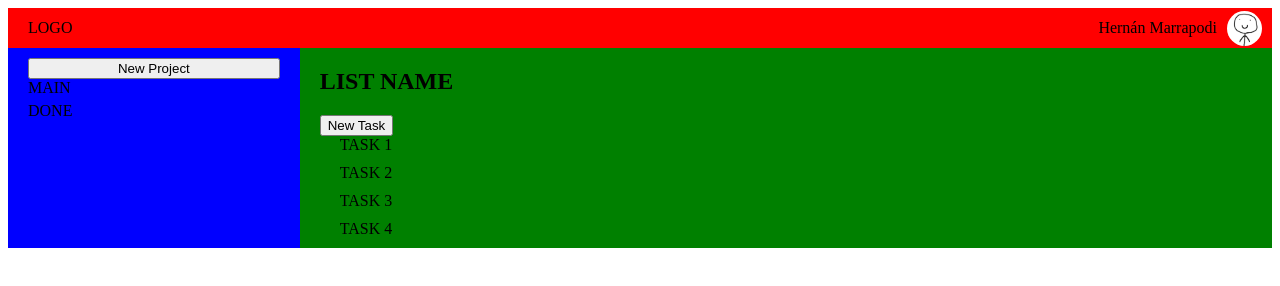
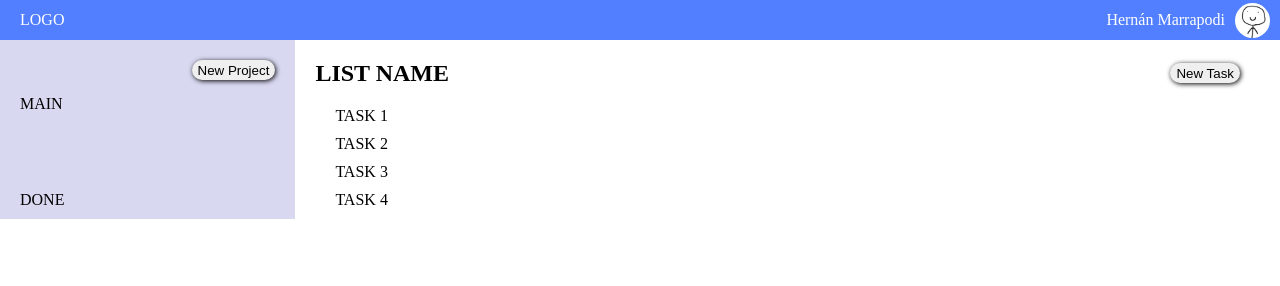
Before and after one commit to marrahenzo/todo-list, a website built with webpack: page index.html in a window 1280 px wide. Built offline with nearby package versions, Linux system fonts and the light colour scheme.

Commit message:
Adjusted colors and element positioning

```diff
--- a/src/style.css
+++ b/src/style.css
@@ -1,3 +1,7 @@
+body {
+  margin: 0;
+}
+
 #main-container {
   display: grid;
   grid-template-columns: 0.3fr 1fr;
@@ -7,9 +11,10 @@
 #navbar {
   display: flex;
   align-items: center;
-  background-color: red;
+  background-color: rgb(81, 127, 255);
   color: black;
   grid-column: 1/3;
+  color: white;
 }
 
 #nav-logo {
@@ -31,7 +36,7 @@
 #sidebar {
   display: flex;
   flex-direction: column;
-  background-color: blue;
+  background-color: rgb(216, 216, 241);
   grid-column: 1/2;
   grid-row: 2;
   padding-left: 20px;
@@ -39,8 +44,8 @@
   padding-right: 20px;
 }
 
-#btn-new-list {
-  width: 20px;
+#btn-new-project {
+  margin-top: 10px;
   height: 20px;
   border-radius: 20px;
   border: 0;
@@ -53,11 +58,30 @@
   margin-bottom: 5px;
 }
 
+#done {
+  margin-top: auto;
+  margin-bottom: 10px;
+}
+
 #main {
-  background-color: green;
+  background-color: rgb(255, 255, 255);
   grid-column: 2/3;
   grid-row: 2;
   padding-left: 20px;
+}
+
+#list-title-add-container {
+  display: flex;
+}
+
+#btn-new-task {
+  border-radius: 20px;
+  border: 0;
+  box-shadow: 1px 1px 5px;
+  align-self: center;
+  margin-left: auto;
+  margin-right: 40px;
+  height: 20px;
 }
 
 .task {
```
